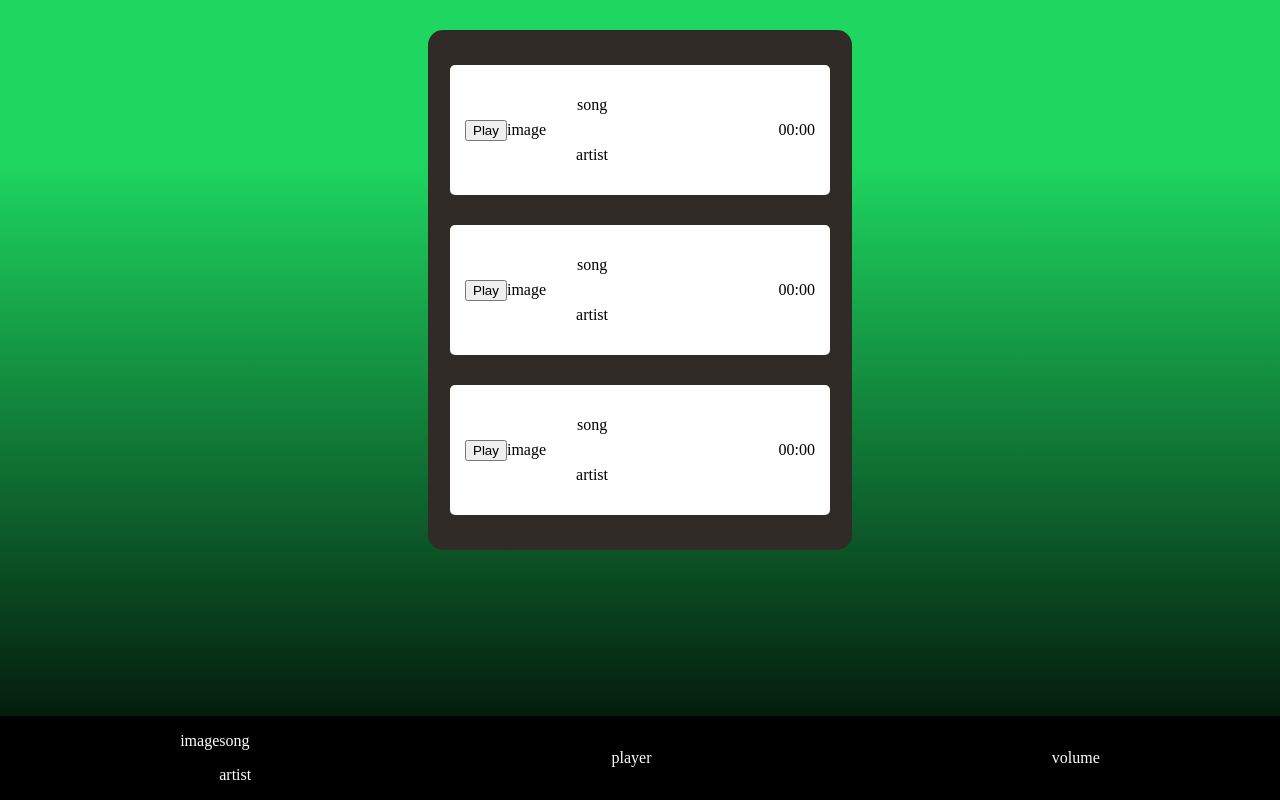
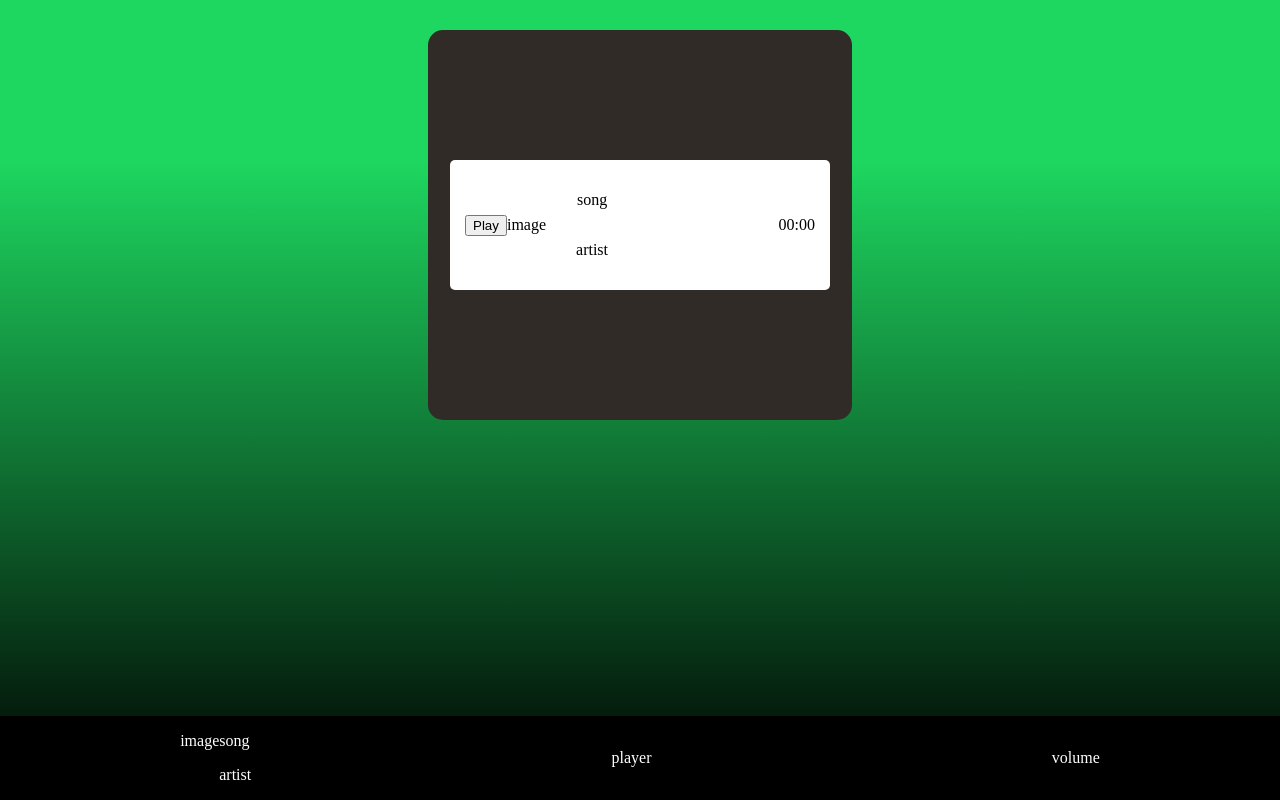
Before and after one commit to ThiagoMarvinSoares/SpotifyDemoPlayer, a Vue app: page / in a window 1280 px wide. Built offline with nearby package versions, Linux system fonts and the light colour scheme.

Commit message:
changed fetchPlaylist to the songsList component for smaller code

```diff
--- a/src/components/Songs/SongsList.vue
+++ b/src/components/Songs/SongsList.vue
@@ -15,43 +15,40 @@
         <p><!--{{ song.duration }}-->00:00</p>
       </div>
     </div>
-    <div class="song-card">
-      <div class="song-card_element">
-        <div class="song-card_left">
-        <button>Play</button>
-        <p>image</p>
-      </div>
-        <div class="song-card_info">
-          <p><!--{{ song.title }}-->song</p>
-          <p>artist</p>
-        </div>
-      </div>
-      <div class="song-card_right">
-        <p><!--{{ song.duration }}-->00:00</p>
-      </div>
-    </div>
-    <div class="song-card">
-      <div class="song-card_element">
-        <div class="song-card_left">
-        <button>Play</button>
-        <p>image</p>
-      </div>
-        <div class="song-card_info">
-          <p><!--{{ song.title }}-->song</p>
-          <p>artist</p>
-        </div>
-      </div>
-      <div class="song-card_right">
-        <p><!--{{ song.duration }}-->00:00</p>
-      </div>
-    </div>
   </div>
-
 </template>
 
-  <script>
+<script>
+//Conection with API
+console.log('Marvin');
+import axios from 'axios';
 
-  </script>
+export default {
+  name: 'SpotifyAPI',
+  async fetchPlaylists() {
+    try {
+      // POST request
+      const tokenResponse = await axios.post(
+        'https://accounts.spotify.com/api/token',
+        'grant_type=client_credentials&client_id=a6796a45306e48fcaa87626717314bfe&client_secret=2a63f4580d1649a98ad57ef7bfd78426',
+        {
+          headers: {
+            'Content-Type': 'application/x-www-form-urlencoded'
+          }
+        }
+      );
+
+      // Extract the access token from the response
+      const token = tokenResponse.data.access_token;
+
+      console.log(token);
+
+    } catch (error) {
+      console.error('Error fetching playlists:', error);
+    }
+  }
+};
+</script>
 
   <style lang="scss" scoped>
   .wrap {
--- a/src/components/SpotifyAPI/Spotify.vue
+++ /dev/null
@@ -1,32 +0,0 @@
-<template>
-</template>
-
-<script>
-import axios from 'axios';
-
-export default {
-  name: 'SpotifyAPI',
-  async fetchPlaylists() {
-    try {
-      // POST request
-      const tokenResponse = await axios.post(
-        'https://accounts.spotify.com/api/token',
-        'grant_type=client_credentials&client_id=a6796a45306e48fcaa87626717314bfe&client_secret=2a63f4580d1649a98ad57ef7bfd78426',
-        {
-          headers: {
-            'Content-Type': 'application/x-www-form-urlencoded'
-          }
-        }
-      );
-
-      // Extract the access token from the response
-      const token = tokenResponse.data.access_token;
-
-      console.log(token);
-
-    } catch (error) {
-      console.error('Error fetching playlists:', error);
-    }
-  }
-};
-</script>
--- a/src/views/HomeView.vue
+++ b/src/views/HomeView.vue
@@ -1,14 +1,12 @@
 <script setup>
 import SongsList from '../components/Songs/SongsList.vue'
 import ThePlayer from '../components/Player/ThePlayer.vue'
-import SpotifyAPI from '../components/SpotifyAPI/Spotify.vue'
 </script>
 
 <template>
   <main class="app-elements">
     <SongsList />
     <ThePlayer />
-    <SpotifyAPI />
   </main>
 </template>
 
```
